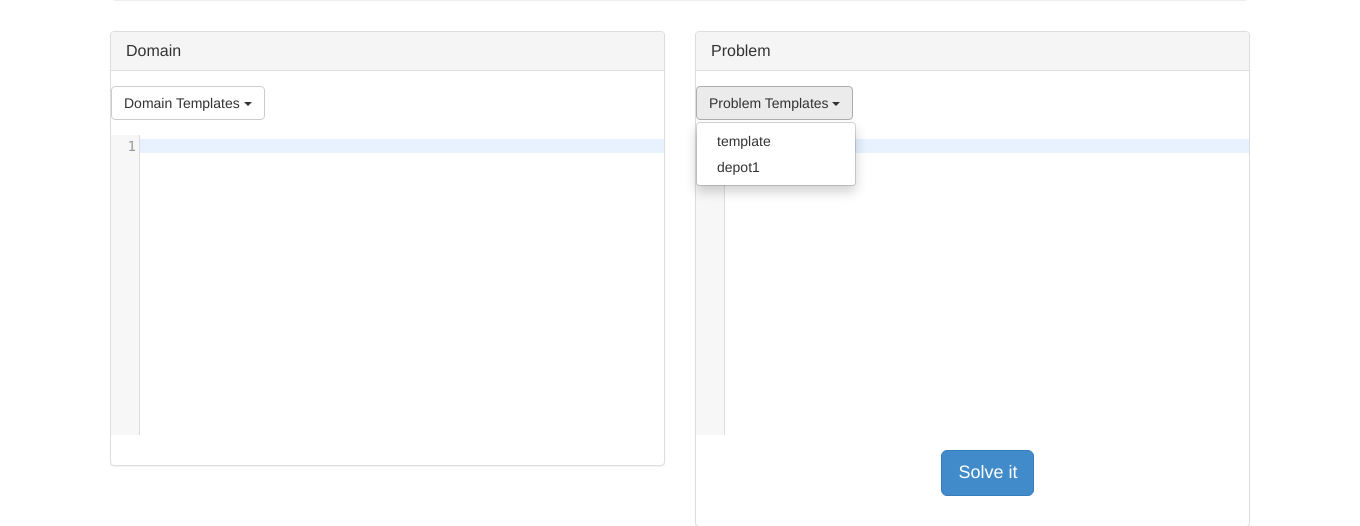
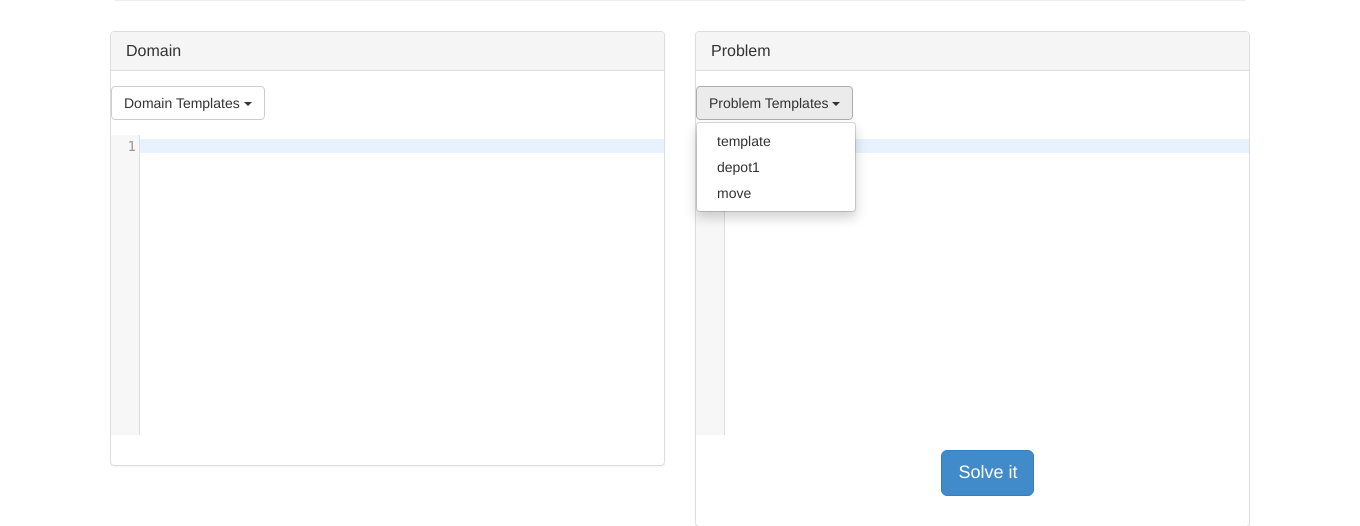
Before and after one commit to LCAS/fast_downward_server, a Flask app: page /fast-downward/ in a window 1360 px wide, after a click on "Problem Templates"; the page is wider, and only the part inside the window is pictured. Shown: the part 290-816 px from the top of that part. Run offline with Flask 2, Linux system fonts and the light colour scheme.

Commit message:
added move problem

```diff
--- a/fd_webserver/templates/index.html
+++ b/fd_webserver/templates/index.html
@@ -117,6 +117,7 @@
 						  <ul id="ddm-problem" class="dropdown-menu" role="menu" aria-labelledby="dropDownProblem">
 						    <li role="presentation"><a role="menuitem" tabindex="-1">template</a></li>
 						    <li role="presentation"><a role="menuitem" tabindex="-1">depot1</a></li>
+                                                    <li role="presentation"><a role="menuitem" tabindex="-1">move</a></li>
 						  </ul>
 						</div>
 						<script type="text/javascript" async defer>
```
